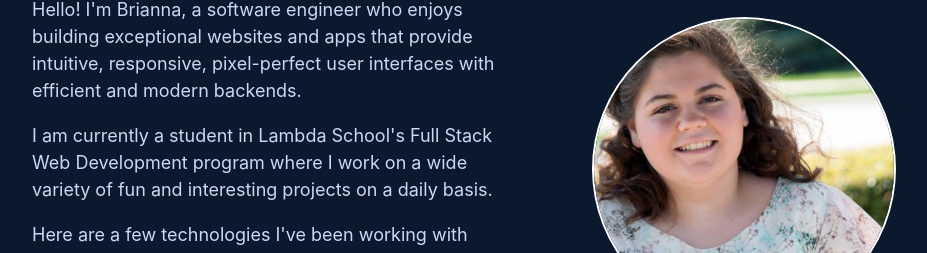
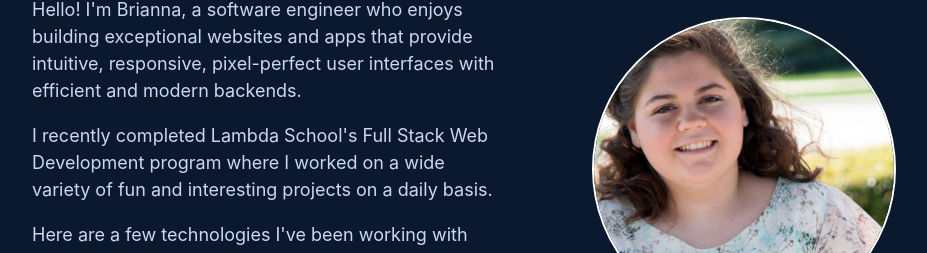
Before and after one commit to briannaworkman/portfolio, a React (Create React App) app: page / in a window 1280 px wide. Shown: the part 1159-1412 px from the top of the page, without its empty margins (176-1103 px from the left). Built offline with nearby package versions, Linux system fonts and the light colour scheme.

Commit message:
updates about me

```diff
--- a/src/components/About.js
+++ b/src/components/About.js
@@ -14,9 +14,9 @@ export default function About() {
             pixel-perfect user interfaces with efficient and modern backends.
           </p>
           <p>
-            I am currently a student in Lambda School's Full Stack Web
-            Development program where I work on a wide variety of fun and
-            interesting projects on a daily basis.
+            I recently completed Lambda School's Full Stack Web Development
+            program where I worked on a wide variety of fun and interesting
+            projects on a daily basis.
           </p>
           <p>Here are a few technologies I've been working with recently:</p>
           <div className='tech-lists'>
```
